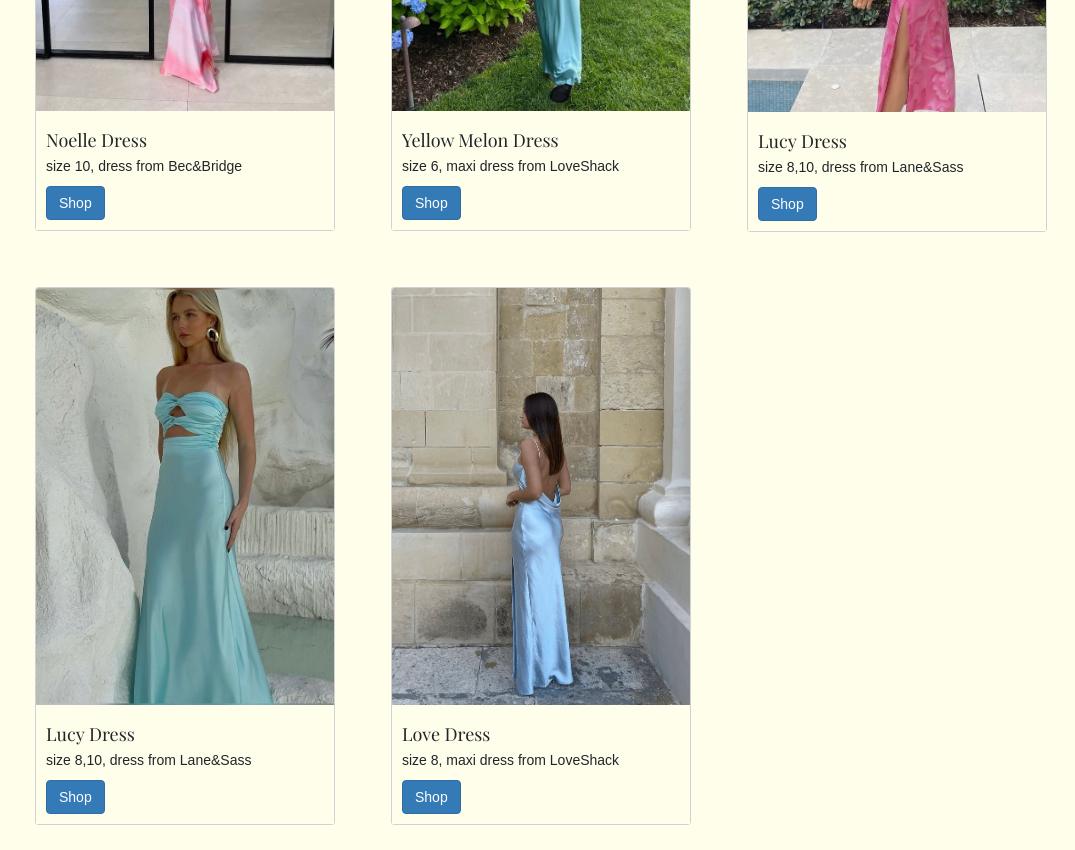
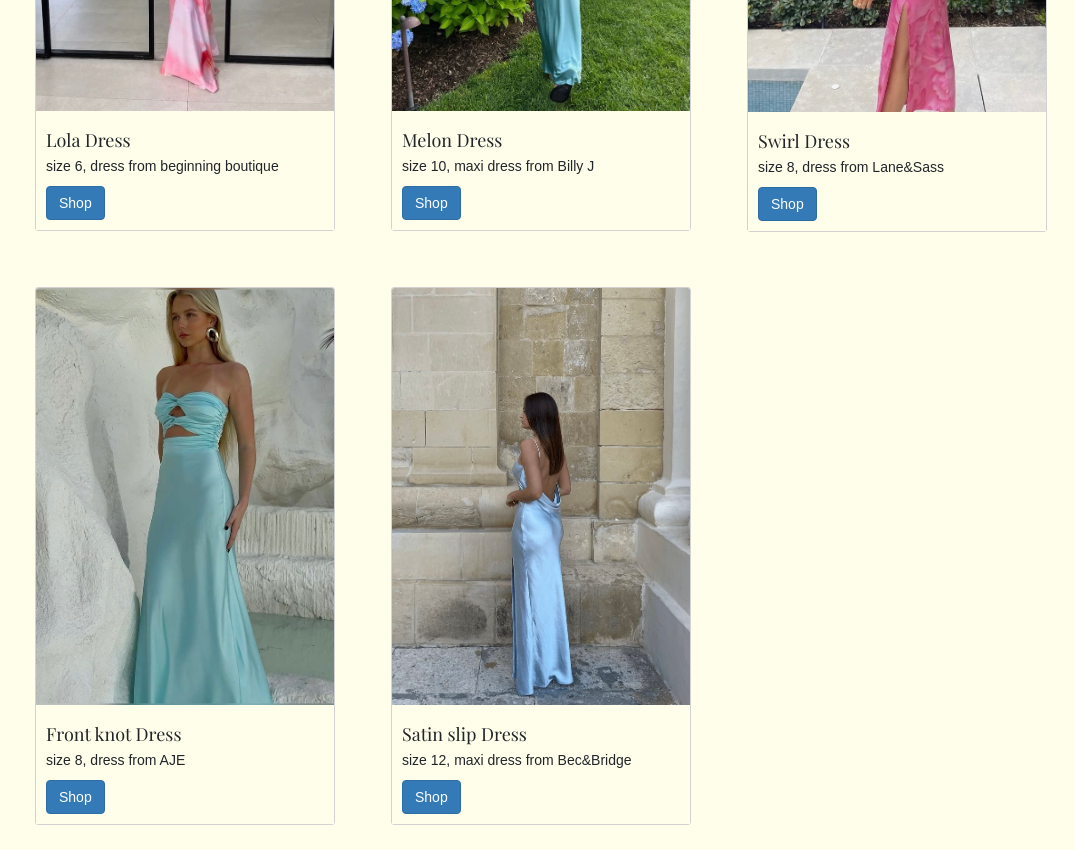
Before and after one commit to s364198/website, a plain HTML site: page shop.html in a window 1280 px wide. Shown: the part 460-1310 px from the top of the page, without its empty margins (205-1280 px from the left). Drawn offline with nearby package versions, Linux system fonts and the light colour scheme.

```diff
--- a/shop.html
+++ b/shop.html
@@ -32,8 +32,8 @@
 		<div class="card" style="width: 30rem;">
 		  <img src="dress1.jpg" class="card-img-top" alt="...">
 		  <div class="card-body">
-		    <h4 class="card-title">Lucy Dress</h4>
-		    <p class="card-text">size 8,10, dress from Lane&Sass</p>
+		    <h4 class="card-title">Swirl Dress</h4>
+		    <p class="card-text">size 8, dress from Lane&Sass</p>
 		    <a href="shop.html" class="btn btn-primary">Shop</a>
 		  </div>
 		</div>
@@ -42,8 +42,8 @@
 		<div class="card" style="width: 30rem;">
 		  <img src="dress2.jpg" class="card-img-top" alt="...">
 		  <div class="card-body">
-		    <h4 class="card-title">Yellow Melon Dress</h4>
-		    <p class="card-text">size 6, maxi dress from LoveShack</p>
+		    <h4 class="card-title">Melon Dress</h4>
+		    <p class="card-text">size 10, maxi dress from Billy J</p>
 		    <a href="shop.html" class="btn btn-primary">Shop</a>
 		  </div>
 		</div>
@@ -52,8 +52,8 @@
 		<div class="card" style="width: 30rem;">
 		  <img src="dress3.jpg" class="card-img-top" alt="...">
 		  <div class="card-body">
-		    <h4 class="card-title">Noelle Dress</h4>
-		    <p class="card-text">size 10, dress from Bec&Bridge</p>
+		    <h4 class="card-title">Lola Dress</h4>
+		    <p class="card-text">size 6, dress from beginning boutique</p>
 		    <a href="shop.html" class="btn btn-primary">Shop</a>
 		  </div>
 		</div>
@@ -62,20 +62,20 @@
 		<div class="card" style="width: 30rem;">
 		  <img src="dress44.jpg" class="card-img-top" alt="...">
 		  <div class="card-body">
-		    <h4 class="card-title">Love Dress</h4>
-		    <p class="card-text">size 8, maxi dress from LoveShack</p>
+		    <h4 class="card-title">Satin slip Dress</h4>
+		    <p class="card-text">size 12, maxi dress from Bec&Bridge</p>
 		    <a href="shop.html" class="btn btn-primary">Shop</a>
 		  </div>
 		</div>
 	</div>
 </div>
 
-<div class="recents">
+	<div class="recents">
 		<div class="card" style="width: 30rem;">
 		  <img src="dress5.jpg" class="card-img-top" alt="...">
 		  <div class="card-body">
-		    <h4 class="card-title">Lucy Dress</h4>
-		    <p class="card-text">size 8,10, dress from Lane&Sass</p>
+		    <h4 class="card-title">Front knot Dress</h4>
+		    <p class="card-text">size 8, dress from AJE</p>
 		    <a href="shop.html" class="btn btn-primary">Shop</a>
 		  </div>
 		</div>
--- a/styles.css
+++ b/styles.css
@@ -82,6 +82,7 @@
 .recents {
   float: right;
   padding: 28px;
+  padding bottom: 5px;
 }
 
 footer {
```
